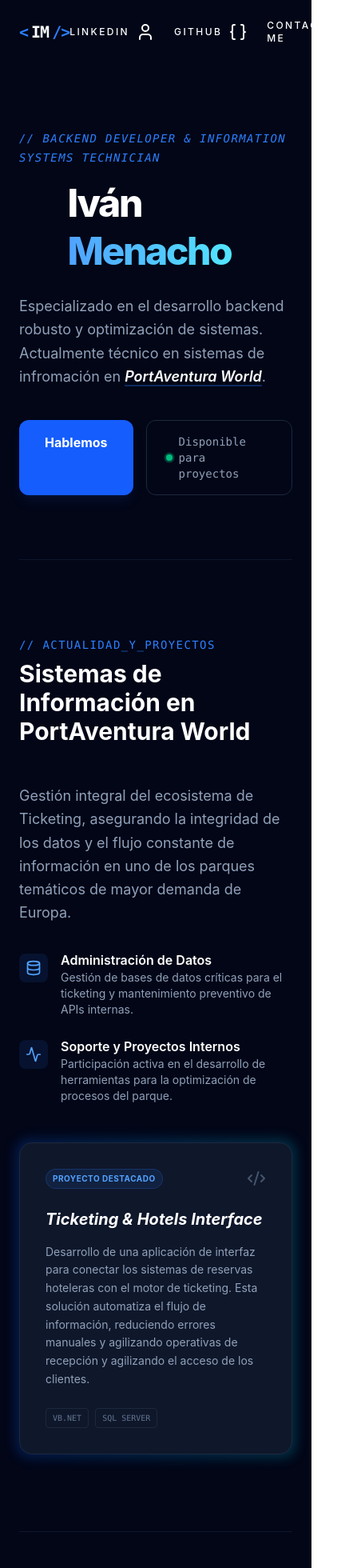
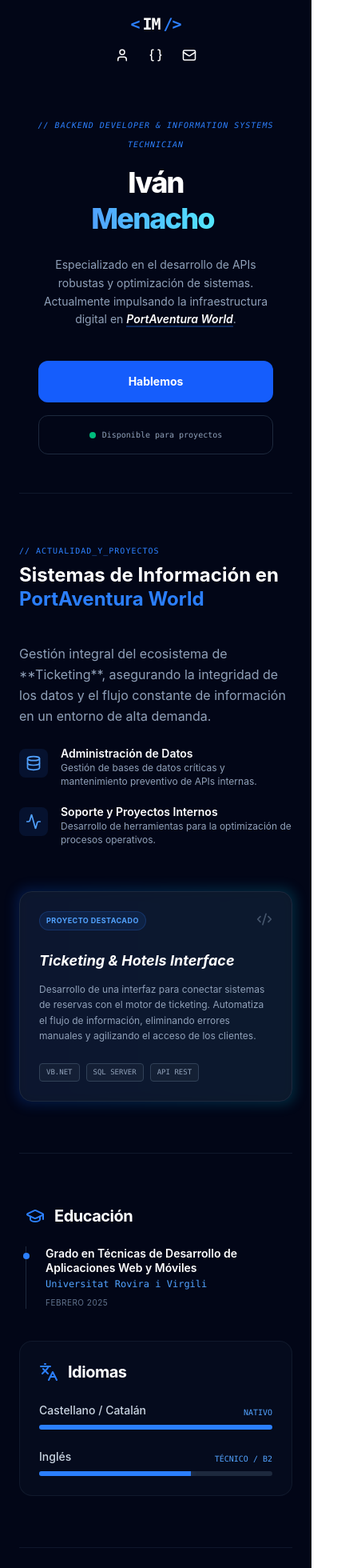
Before and after one commit to MenachoIvan/menachoivan.github.io, a React (Vite) app: page / in a window 390 px wide. Shown: the top 1960 px of the page at 80% size, 442 px wide, since content can reach past the window. Built offline with nearby package versions, Linux system fonts and the light colour scheme.

Commit message:
fix: optimize mobile viewport and refine UI components

```diff
--- a/src/App.jsx
+++ b/src/App.jsx
@@ -16,11 +16,11 @@
         <Education />
         <TechSkills />
       </main>
-      <footer className='py-20 text-center border-t borderslate-900'>
-        <p className='text-slate-600 front-mono text-[10px] tracking-[0.3em]'>
-          IVAN_MENACHO // {new Date().getFullYear()} // BUILD WITH REACT AND VITE
+      <footer className="py-12 md:py-20 text-center border-t border-slate-900">
+        <p className="text-slate-600 font-mono text-[9px] md:text-[10px] tracking-[0.2em] md:tracking-[0.3em] px-4">
+          IVÁN_MENACHO // {new Date().getFullYear()} // BUILD WITH REACT & VITE
         </p>
-      </footer>
+    </footer>
       </div>
   );
 }
--- a/src/components/CoreWork.jsx
+++ b/src/components/CoreWork.jsx
@@ -3,59 +3,65 @@
 
 export const CoreWork = () => {
   return (
-    <section className="py-24 border-t border-slate-900">
-      <div className="mb-12">
-        <h3 className="text-blue-500 font-mono text-sm mb-2 tracking-widest uppercase">// Actualidad_y_Proyectos</h3>
-        <h2 className="text-3xl md:text-4xl font-bold text-white">Sistemas de Información en PortAventura World</h2>
+    <section className="py-16 md:py-24 border-t border-slate-900">
+      <div className="mb-10 md:mb-12">
+        <h3 className="text-blue-500 font-mono text-[10px] md:text-sm mb-2 tracking-widest uppercase">
+          // Actualidad_y_Proyectos
+        </h3>
+        <h2 className="text-2xl md:text-4xl font-bold text-white leading-tight">
+          Sistemas de Información en <br className="md:hidden" />
+          <span className="text-blue-500 md:text-white">PortAventura World</span>
+        </h2>
       </div>
 
-      <div className="grid grid-cols-1 lg:grid-cols-2 gap-12">
+      <div className="grid grid-cols-1 lg:grid-cols-2 gap-10 md:gap-12">
 
-        <div className="space-y-8">
-          <p className="text-slate-400 text-lg leading-relaxed">
-            Gestión integral del ecosistema de Ticketing, asegurando la integridad de los datos y el flujo constante de información en uno de los parques temáticos de mayor demanda de Europa.
+        <div className="space-y-6 md:space-y-8">
+          <p className="text-slate-400 text-base md:text-lg leading-relaxed">
+            Gestión integral del ecosistema de **Ticketing**, asegurando la integridad de los datos y el flujo constante de información en un entorno de alta demanda.
           </p>
 
-          <div className="space-y-6">
+          <div className="space-y-5 md:space-y-6">
             <div className="flex gap-4">
-              <div className="mt-1 bg-blue-500/10 p-2 rounded-lg h-fit text-blue-400">
+              <div className="mt-1 bg-blue-500/10 p-2 rounded-lg h-fit text-blue-400 shrink-0">
                 <Database size={20} />
               </div>
               <div>
-                <h4 className="text-white font-semibold">Administración de Datos</h4>
-                <p className="text-slate-400 text-sm">Gestión de bases de datos críticas para el ticketing y mantenimiento preventivo de APIs internas.</p>
+                <h4 className="text-white font-semibold text-sm md:text-base">Administración de Datos</h4>
+                <p className="text-slate-400 text-xs md:text-sm leading-snug">Gestión de bases de datos críticas y mantenimiento preventivo de APIs internas.</p>
               </div>
             </div>
 
             <div className="flex gap-4">
-              <div className="mt-1 bg-blue-500/10 p-2 rounded-lg h-fit text-blue-400">
+              <div className="mt-1 bg-blue-500/10 p-2 rounded-lg h-fit text-blue-400 shrink-0">
                 <Activity size={20} />
               </div>
               <div>
-                <h4 className="text-white font-semibold">Soporte y Proyectos Internos</h4>
-                <p className="text-slate-400 text-sm">Participación activa en el desarrollo de herramientas para la optimización de procesos del parque.</p>
+                <h4 className="text-white font-semibold text-sm md:text-base">Soporte y Proyectos Internos</h4>
+                <p className="text-slate-400 text-xs md:text-sm leading-snug">Desarrollo de herramientas para la optimización de procesos operativos.</p>
               </div>
             </div>
           </div>
         </div>
 
-        <div className="relative group">
-          <div className="absolute -inset-1 bg-gradient-to-r from-blue-600 to-cyan-500 rounded-2xl blur opacity-25 group-hover:opacity-50 transition duration-1000"></div>
-          <div className="relative bg-slate-900 border border-slate-800 p-8 rounded-2xl">
+        <div className="relative group mt-4 lg:mt-0">
+          <div className="absolute -inset-1 bg-gradient-to-r from-blue-600 to-cyan-500 rounded-2xl blur opacity-20 group-hover:opacity-40 transition duration-1000"></div>
+          <div className="relative bg-slate-900/80 border border-slate-800 p-6 md:p-8 rounded-2xl">
             <div className="flex justify-between items-start mb-6">
-              <span className="bg-blue-500/10 text-blue-400 text-[10px] font-bold px-2 py-1 rounded-full uppercase tracking-wider border border-blue-500/20">
+              <span className="bg-blue-500/10 text-blue-400 text-[9px] md:text-[10px] font-bold px-2 py-1 rounded-full uppercase tracking-wider border border-blue-500/20">
                 Proyecto Destacado
               </span>
-              <Code2 className="text-slate-600" size={24} />
+              <Code2 className="text-slate-600" size={20} />
             </div>
-            <h4 className="text-xl font-bold text-white mb-4 italic">Ticketing & Hotels Interface</h4>
-            <p className="text-slate-400 text-sm leading-relaxed mb-6">
-              Desarrollo de una aplicación de interfaz para conectar los sistemas de reservas hoteleras con el motor de ticketing.
-              Esta solución automatiza el flujo de información, reduciendo errores manuales y agilizando operativas de recepción y agilizando el acceso de los clientes.
+            <h4 className="text-lg md:text-xl font-bold text-white mb-3 italic">Ticketing & Hotels Interface</h4>
+            <p className="text-slate-400 text-xs md:text-sm leading-relaxed mb-6">
+              Desarrollo de una interfaz para conectar sistemas de reservas con el motor de ticketing.
+              Automatiza el flujo de información, eliminando errores manuales y agilizando el acceso de los clientes.
             </p>
-            <div className="flex flex-wrap gap-2 mb-0">
-              <span className="text-[10px] font-mono text-slate-500 border border-slate-800 px-2 py-1 rounded">VB.NET</span>
-              <span className="text-[10px] font-mono text-slate-500 border border-slate-800 px-2 py-1 rounded">SQL SERVER</span>
+            <div className="flex flex-wrap gap-2">
+              <span className="text-[9px] font-mono text-slate-400 bg-slate-800/50 border border-slate-700 px-2 py-1 rounded">VB.NET</span>
+              <span className="text-[9px] font-mono text-slate-400 bg-slate-800/50 border border-slate-700 px-2 py-1 rounded">SQL SERVER</span>
+              <span className="text-[9px] font-mono text-slate-400 bg-slate-800/50 border border-slate-700 px-2 py-1 rounded">API REST</span>
             </div>
           </div>
         </div>
--- a/src/components/Education.jsx
+++ b/src/components/Education.jsx
@@ -3,46 +3,48 @@
 
 export const Education = () => {
   return (
-    <section className="py-24 border-t border-slate-900">
-      <div className="grid grid-cols-1 md:grid-cols-2 gap-16">
+    <section className="py-16 md:py-24 border-t border-slate-900">
+      <div className="grid grid-cols-1 md:grid-cols-2 gap-10 md:gap-16">
 
-        <div>
-          <div className="flex items-center gap-3 mb-8">
+        <div className="px-2 md:px-0">
+          <div className="flex items-center gap-3 mb-6 md:mb-8">
             <GraduationCap className="text-blue-500" size={24} />
-            <h3 className="text-2xl font-bold text-white tracking-tight">Educación</h3>
+            <h3 className="text-xl md:text-2xl font-bold text-white tracking-tight">Educación</h3>
           </div>
 
           <div className="space-y-8">
             <div className="relative pl-6 border-l border-slate-800">
               <div className="absolute w-2 h-2 bg-blue-500 rounded-full -left-[4.5px] top-2"></div>
-              <h4 className="text-white font-semibold">Grado en Técnicas de Desarrollo de Aplicaciones Web y Móviles</h4>
-              <p className="text-blue-400 text-sm font-mono mt-1">Universitat Rovira i Virgili</p>
-              <p className="text-slate-500 text-xs mt-2 uppercase tracking-wider">Feberero 2025</p>
+              <h4 className="text-white font-semibold text-sm md:text-base leading-tight">
+                Grado en Técnicas de Desarrollo de Aplicaciones Web y Móviles
+              </h4>
+              <p className="text-blue-400 text-xs md:text-sm font-mono mt-1">Universitat Rovira i Virgili</p>
+              <p className="text-slate-500 text-[10px] mt-2 uppercase tracking-wider">Febrero 2025</p>
             </div>
           </div>
         </div>
 
-        <div className="bg-slate-900/30 p-8 rounded-3xl border border-slate-800/50">
-          <div className="flex items-center gap-3 mb-8">
+        <div className="bg-slate-900/30 p-6 md:p-8 rounded-2xl md:rounded-3xl border border-slate-800/50">
+          <div className="flex items-center gap-3 mb-6 md:mb-8">
             <Languages className="text-blue-500" size={24} />
-            <h3 className="text-2xl font-bold text-white tracking-tight">Idiomas</h3>
+            <h3 className="text-xl md:text-2xl font-bold text-white tracking-tight">Idiomas</h3>
           </div>
 
           <div className="space-y-6">
             <div>
-              <div className="flex justify-between mb-2">
-                <span className="text-slate-300 font-medium">Castellano / Catalán</span>
-                <span className="text-blue-400 text-xs font-mono">Nativo</span>
+              <div className="flex justify-between mb-2 items-end">
+                <span className="text-slate-300 text-sm md:text-base font-medium">Castellano / Catalán</span>
+                <span className="text-blue-400 text-[10px] md:text-xs font-mono uppercase">Nativo</span>
               </div>
               <div className="w-full bg-slate-800 h-1.5 rounded-full overflow-hidden">
-                <div className="bg-blue-500 h-full w-[100%]"></div>
+                <div className="bg-blue-500 h-full w-full"></div>
               </div>
             </div>
 
             <div>
-              <div className="flex justify-between mb-2">
-                <span className="text-slate-300 font-medium">Inglés</span>
-                <span className="text-blue-400 text-xs font-mono">Técnico / B2</span>
+              <div className="flex justify-between mb-2 items-end">
+                <span className="text-slate-300 text-sm md:text-base font-medium">Inglés</span>
+                <span className="text-blue-400 text-[10px] md:text-xs font-mono uppercase">Técnico / B2</span>
               </div>
               <div className="w-full bg-slate-800 h-1.5 rounded-full overflow-hidden">
                 <div className="bg-blue-500 h-full w-[65%] shadow-[0_0_10px_rgba(59,130,246,0.3)]"></div>
--- a/src/components/Hero.jsx
+++ b/src/components/Hero.jsx
@@ -2,33 +2,33 @@
 
 export const Hero = () => {
   return (
-    <section className="py-20 flex flex-col items-center md:items-start">
-      <div className="inline-block mb-4">
-        <span className="text-blue-500 font-mono text-sm tracking-widest uppercase italic">
+    <section className="py-12 md:py-20 flex flex-col items-center md:items-start text-center md:text-left">
+      <div className="mb-4">
+        <span className="text-blue-500 font-mono text-[10px] md:text-sm tracking-widest uppercase italic">
           // Backend Developer & Information Systems Technician
         </span>
       </div>
 
-      <h1 className="text-5xl md:text-8xl font-extrabold text-white leading-tight mb-6 tracking-tighter">
+      <h1 className="text-4xl sm:text-6xl md:text-8xl font-extrabold text-white leading-tight mb-6 tracking-tighter">
         Iván <br />
-        <span className="text-transparent bg-clip-text bg-gradient-to-r from-blue-400 to-cyan-300 pr-4">
+        <span className="text-transparent bg-clip-text bg-gradient-to-r from-blue-400 to-cyan-300 pr-2 md:pr-4">
           Menacho
         </span>
       </h1>
 
-      <p className="text-slate-400 text-lg md:text-xl max-w-2xl leading-relaxed mb-10">
-        Especializado en el desarrollo backend robusto y optimización de sistemas.
-        Actualmente técnico en sistemas de infromación en <span className="text-white font-semibold italic border-b-2 border-blue-500/30">PortAventura World</span>.
+      <p className="text-slate-400 text-sm md:text-xl max-w-2xl leading-relaxed mb-10 px-4 md:px-0">
+        Especializado en el desarrollo de APIs robustas y optimización de sistemas.
+        Actualmente impulsando la infraestructura digital en <span className="text-white font-semibold italic border-b-2 border-blue-500/30">PortAventura World</span>.
       </p>
 
-      <div className="flex gap-4">
+      <div className="flex flex-col sm:flex-row gap-4 w-full sm:w-auto px-6 sm:px-0">
         <a
           href="mailto:ivanmenachodominguez@gmail.com"
-          className="bg-blue-600 hover:bg-blue-500 text-white px-8 py-4 rounded-xl font-bold transition-all transform hover:-translate-y-1 shadow-lg shadow-blue-900/20"
+          className="bg-blue-600 hover:bg-blue-500 text-white px-8 py-4 rounded-xl font-bold transition-all text-sm md:text-base text-center"
         >
           Hablemos
         </a>
-        <div className="flex items-center gap-2 px-6 py-4 rounded-xl border border-slate-800 text-slate-400 font-mono text-sm">
+        <div className="flex items-center justify-center gap-2 px-6 py-4 rounded-xl border border-slate-800 text-slate-400 font-mono text-[10px] md:text-sm">
           <span className="relative flex h-2 w-2">
             <span className="animate-ping absolute inline-flex h-full w-full rounded-full bg-emerald-400 opacity-75"></span>
             <span className="relative inline-flex rounded-full h-2 w-2 bg-emerald-500"></span>
--- a/src/components/Navbar.jsx
+++ b/src/components/Navbar.jsx
@@ -1,33 +1,39 @@
 import React from 'react';
-import { Mail, Braces, User} from 'lucide-react';
+import { Mail, Braces, User } from 'lucide-react';
 
 export const Navbar = () => {
   return (
-    <nav className="p-6 flex justify-between items-center max-w-6xl mx-auto text-white">
-    <span className="font-mono font-bold text-xl tracking-tighter flex items-center">
+    <nav className="p-4 md:p-6 flex flex-col sm:flex-row justify-between items-center max-w-6xl mx-auto text-white gap-4">
+      <span className="font-mono font-bold text-xl tracking-tighter flex items-center">
         <span className="text-blue-500">&lt;</span>
         <span className="text-white mx-1">IM</span>
         <span className="text-blue-500">/&gt;</span>
-    </span>
-      <div className="space-x-6 text-xs uppercase tracking-[0.2em] font-medium flex">
+      </span>
+
+      <div className="flex items-center space-x-6 md:space-x-8 text-[10px] md:text-xs uppercase tracking-[0.2em] font-medium">
         <a
-            href="https://linkedin.com/in/ivan-menacho"
-            target='_blank'
-            rel='noreferrer'
-            className="hover:text-blue-400 transition-colors flex items-center gap-2">
-          Linkedin <User />
+          href="https://linkedin.com/in/ivan-menacho"
+          target='_blank'
+          rel='noreferrer'
+          className="hover:text-blue-400 transition-colors flex items-center gap-2"
+        >
+          <span className="hidden sm:inline">Linkedin</span> <User size={18} />
         </a>
+
         <a
           href="https://github.com/MenachoIvan"
           target="_blank"
           rel="noreferrer"
-          className="hover:text-blue-400 transition-colors flex items-center gap-2"        >
-          Github <Braces />
+          className="hover:text-blue-400 transition-colors flex items-center gap-2"
+        >
+          <span className="hidden sm:inline">Github</span> <Braces size={18} />
         </a>
+
         <a
           href="mailto:ivanmenachodominguez@gmail.com"
-          className="hover:text-blue-400 transition-colors flex items-center gap-2"        >
-          Contact me <Mail />
+          className="hover:text-blue-400 transition-colors flex items-center gap-2"
+        >
+          <span className="hidden sm:inline">Contact me</span> <Mail size={18} />
         </a>
       </div>
     </nav>
--- a/src/components/TechSkills.jsx
+++ b/src/components/TechSkills.jsx
@@ -21,22 +21,27 @@
   ];
 
   return (
-    <section className="py-24 border-t border-slate-900">
-      <div className="mb-12">
-        <h3 className="text-blue-500 font-mono text-sm mb-2 tracking-widest uppercase">// Stack_Tecnico</h3>
-        <h2 className="text-3xl font-bold text-white">Lenguajes y Tecnologías</h2>
+    <section className="py-16 md:py-24 border-t border-slate-900">
+      <div className="mb-10 md:mb-12">
+        <h3 className="text-blue-500 font-mono text-[10px] md:text-sm mb-2 tracking-widest uppercase">
+          // Stack_Tecnico
+        </h3>
+        <h2 className="text-2xl md:text-3xl font-bold text-white">Lenguajes y Tecnologías</h2>
       </div>
 
-      <div className="grid grid-cols-1 md:grid-cols-3 gap-6 mb-12">
+      <div className="grid grid-cols-1 md:grid-cols-3 gap-4 md:gap-6 mb-10 md:mb-12">
         {skillGroups.map((group, idx) => (
-          <div key={idx} className="bg-slate-900/20 border border-slate-800/50 p-6 rounded-2xl">
-            <div className="flex items-center gap-2 text-blue-400 mb-4 font-mono text-xs uppercase tracking-wider">
+          <div key={idx} className="bg-slate-900/20 border border-slate-800/50 p-5 md:p-6 rounded-2xl transition-colors hover:border-slate-700">
+            <div className="flex items-center gap-2 text-blue-400 mb-4 font-mono text-[10px] md:text-xs uppercase tracking-wider">
               {group.icon}
               {group.category}
             </div>
             <div className="flex flex-wrap gap-2">
               {group.items.map((item) => (
-                <span key={item} className="px-3 py-1 bg-slate-800/40 text-slate-300 text-sm rounded-lg border border-slate-700/50">
+                <span
+                  key={item}
+                  className="px-2.5 py-1 bg-slate-800/40 text-slate-300 text-xs md:text-sm rounded-lg border border-slate-700/50"
+                >
                   {item}
                 </span>
               ))}
@@ -45,14 +50,14 @@
         ))}
       </div>
 
-      <div className="bg-blue-600/5 border border-blue-500/20 p-6 rounded-2xl flex items-start gap-4">
-        <div className="bg-blue-500/20 p-2 rounded-lg text-blue-400">
+      <div className="bg-blue-600/5 border border-blue-500/20 p-5 md:p-6 rounded-2xl flex flex-col sm:flex-row items-start gap-4">
+        <div className="bg-blue-500/20 p-2 rounded-lg text-blue-400 shrink-0">
           <Zap size={20} fill="currentColor" />
         </div>
         <div>
-          <h4 className="text-white font-semibold mb-1">Filosofía de aprendizaje</h4>
-          <p className="text-slate-400 text-sm leading-relaxed">
-            Capacidad para aprender de forma **autodidacta** y adaptarme rápidamente a nuevas tecnologías y entornos de alta demanda. Mi enfoque se centra en la resolución eficiente de problemas, independientemente del lenguaje o plataforma.
+          <h4 className="text-white font-semibold mb-1 text-sm md:text-base">Filosofía de aprendizaje</h4>
+          <p className="text-slate-400 text-xs md:text-sm leading-relaxed">
+            Capacidad para aprender de forma **autodidacta** y adaptarme rápidamente a nuevas tecnologías. Mi enfoque se centra en la resolución eficiente de problemas, independientemente del lenguaje o plataforma.
           </p>
         </div>
       </div>
```
